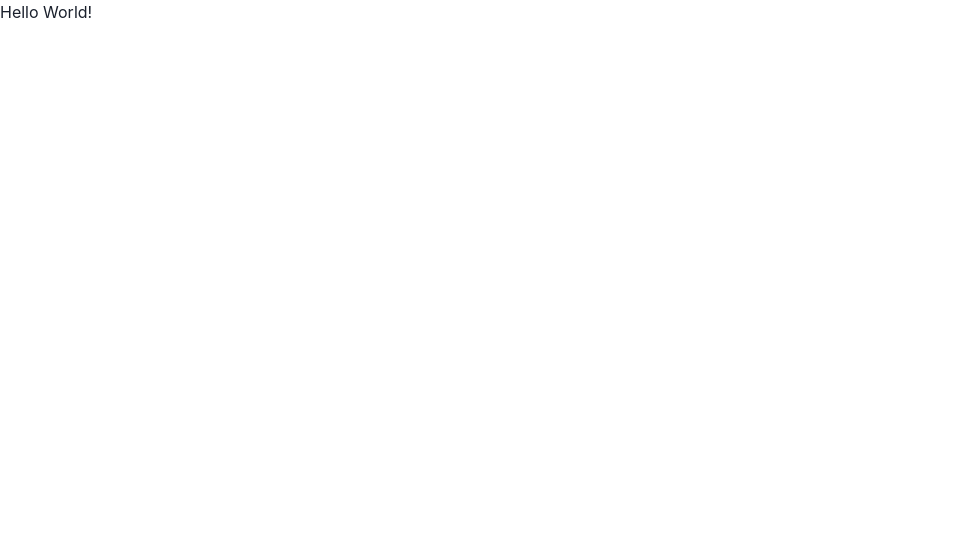
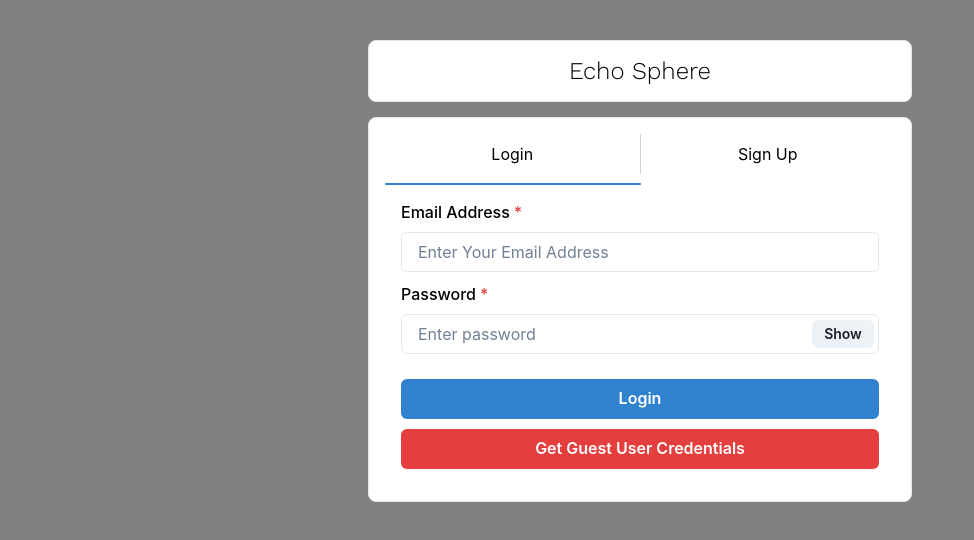
Before and after one commit to Ashwin1729/Echo-Sphere, a React (Create React App) app in the folder frontend/: page / in a window 1280 px wide. Shown: the top 540 px of the page, without its empty margins (0-974 px from the left). Built offline with nearby package versions, Linux system fonts and the light colour scheme.

Commit message:
authentication page added

```diff
--- a/frontend/package.json
+++ b/frontend/package.json
@@ -4,6 +4,7 @@
   "private": true,
   "proxy": "http://127.0.0.1:5000",
   "dependencies": {
+    "@chakra-ui/icons": "^2.1.0",
     "@chakra-ui/react": "^2.8.0",
     "@emotion/react": "^11.11.1",
     "@emotion/styled": "^11.11.0",
--- a/frontend/src/App.css
+++ b/frontend/src/App.css
@@ -0,0 +1,8 @@
+@import url("https://fonts.googleapis.com/css2?family=Work+Sans:wght@300&display=swap");
+
+.App {
+  min-height: 100vh;
+  display: flex;
+  background-color: grey;
+  color: black;
+}
--- a/frontend/src/App.js
+++ b/frontend/src/App.js
@@ -2,10 +2,11 @@
 import HomePage from "./pages/HomePage";
 import { Route } from "react-router-dom";
 import ChatPage from "./pages/ChatPage";
+import "./App.css";
 
 function App() {
   return (
-    <div>
+    <div className="App">
       <Route path="/" component={HomePage} exact />
       <Route path="/chats" component={ChatPage} exact />
     </div>
--- /dev/null
+++ b/frontend/src/components/authentication/Login.js
@@ -0,0 +1,73 @@
+import React, { useState } from "react";
+import {
+  FormControl,
+  FormLabel,
+  Input,
+  VStack,
+  InputGroup,
+  InputRightElement,
+  Button,
+} from "@chakra-ui/react";
+
+const Login = () => {
+  const [show, setShow] = useState(false);
+  const handleClick = () => setShow(!show);
+
+  const [email, setEmail] = useState();
+  const [password, setPassword] = useState();
+  const [loading, setLoading] = useState(false);
+
+  const submitHandler = () => {};
+
+  return (
+    <VStack spacing="10px">
+      <FormControl id="email" isRequired>
+        <FormLabel>Email Address</FormLabel>
+        <Input
+          value={email}
+          type="email"
+          placeholder="Enter Your Email Address"
+          onChange={(e) => setEmail(e.target.value)}
+        />
+      </FormControl>
+      <FormControl id="password" isRequired>
+        <FormLabel>Password</FormLabel>
+        <InputGroup size="md">
+          <Input
+            value={password}
+            onChange={(e) => setPassword(e.target.value)}
+            type={show ? "text" : "password"}
+            placeholder="Enter password"
+          />
+          <InputRightElement width="4.5rem">
+            <Button h="1.75rem" size="sm" onClick={handleClick}>
+              {show ? "Hide" : "Show"}
+            </Button>
+          </InputRightElement>
+        </InputGroup>
+      </FormControl>
+      <Button
+        colorScheme="blue"
+        width="100%"
+        style={{ marginTop: 15 }}
+        onClick={submitHandler}
+        isLoading={loading}
+      >
+        Login
+      </Button>
+      <Button
+        variant="solid"
+        colorScheme="red"
+        width="100%"
+        onClick={() => {
+          setEmail("guest@example.com");
+          setPassword("123456");
+        }}
+      >
+        Get Guest User Credentials
+      </Button>
+    </VStack>
+  );
+};
+
+export default Login;
--- /dev/null
+++ b/frontend/src/components/authentication/SignUp.js
@@ -0,0 +1,98 @@
+import React, { useState } from "react";
+import {
+  FormControl,
+  FormLabel,
+  Input,
+  VStack,
+  InputGroup,
+  InputRightElement,
+  Button,
+} from "@chakra-ui/react";
+
+import { EmailIcon } from "@chakra-ui/icons";
+
+const SignUp = () => {
+  const [show, setShow] = useState(false);
+  const [name, setName] = useState();
+  const [email, setEmail] = useState();
+  const [confirmpassword, setConfirmpassword] = useState();
+  const [password, setPassword] = useState();
+  const [pic, setPic] = useState();
+  const [picLoading, setPicLoading] = useState(false);
+
+  const handleClick = () => setShow(!show);
+
+  const postDetails = (pics) => {};
+
+  const submitHandler = () => {};
+
+  return (
+    <VStack spacing="5px">
+      <FormControl id="first-name" isRequired>
+        <FormLabel>Name</FormLabel>
+        <Input
+          placeholder="Enter Your Name"
+          onChange={(e) => setName(e.target.value)}
+        />
+      </FormControl>
+      <FormControl id="email" isRequired>
+        <FormLabel>Email Address</FormLabel>
+        <Input
+          type="email"
+          placeholder="Enter Your Email Address"
+          onChange={(e) => setEmail(e.target.value)}
+        />
+      </FormControl>
+      <FormControl id="password" isRequired>
+        <FormLabel>Password</FormLabel>
+        <InputGroup size="md">
+          <Input
+            type={show ? "text" : "password"}
+            placeholder="Enter Password"
+            onChange={(e) => setPassword(e.target.value)}
+          />
+          <InputRightElement width="4.5rem">
+            <Button h="1.75rem" size="sm" onClick={handleClick}>
+              {show ? "Hide" : "Show"}
+            </Button>
+          </InputRightElement>
+        </InputGroup>
+      </FormControl>
+      <FormControl id="password" isRequired>
+        <FormLabel>Confirm Password</FormLabel>
+        <InputGroup size="md">
+          <Input
+            type={show ? "text" : "password"}
+            placeholder="Confirm password"
+            onChange={(e) => setConfirmpassword(e.target.value)}
+          />
+          <InputRightElement width="4.5rem">
+            <Button h="1.75rem" size="sm" onClick={handleClick}>
+              {show ? "Hide" : "Show"}
+            </Button>
+          </InputRightElement>
+        </InputGroup>
+      </FormControl>
+      <FormControl id="pic">
+        <FormLabel>Upload your Picture</FormLabel>
+        <Input
+          type="file"
+          p={1.5}
+          accept="image/*"
+          onChange={(e) => postDetails(e.target.files[0])}
+        />
+      </FormControl>
+      <Button
+        colorScheme="blue"
+        width="100%"
+        style={{ marginTop: 15 }}
+        onClick={submitHandler}
+        isLoading={picLoading}
+      >
+        Sign Up
+      </Button>
+    </VStack>
+  );
+};
+
+export default SignUp;
--- a/frontend/src/pages/HomePage.js
+++ b/frontend/src/pages/HomePage.js
@@ -1,7 +1,61 @@
-import React, { useEffect } from "react";
+import React from "react";
+import {
+  Box,
+  Container,
+  Tab,
+  TabList,
+  TabPanel,
+  TabPanels,
+  Tabs,
+  Center,
+  TabIndicator,
+} from "@chakra-ui/react";
+import Login from "../components/authentication/Login";
+import SignUp from "../components/authentication/SignUp";
 
 const HomePage = () => {
-  return <div>Hello World!</div>;
+  return (
+    <Container maxW={"xl"} centerContent>
+      <Box
+        d="flex"
+        justifyContent="flex-end"
+        p={3}
+        bg="white"
+        w="100%"
+        m="40px 0 15px 0"
+        borderRadius="lg"
+        borderWidth="1px"
+      >
+        <Center fontSize="2xl" fontFamily="Work sans">
+          Echo Sphere
+        </Center>
+      </Box>
+      <Box bg="white" w="100%" p={4} borderRadius="lg" borderWidth="1px">
+        <Tabs isFitted variant="unstyled">
+          <TabList mb="10px">
+            <Tab borderRight="1px" borderColor="gray.300">
+              Login
+            </Tab>
+            <Tab>Sign Up</Tab>
+          </TabList>
+          <TabIndicator
+            mt="-1px"
+            height="2px"
+            bg="blue.500"
+            borderRadius="1px"
+          />
+          <TabPanels>
+            <TabPanel>
+              <Login />
+            </TabPanel>
+            <TabPanel>
+              <SignUp />
+            </TabPanel>
+          </TabPanels>
+        </Tabs>
+      </Box>
+    </Container>
+  );
 };
 
 export default HomePage;
```
Also changed, not shown: 1 other file (tests, documents, lock files or other folders).
